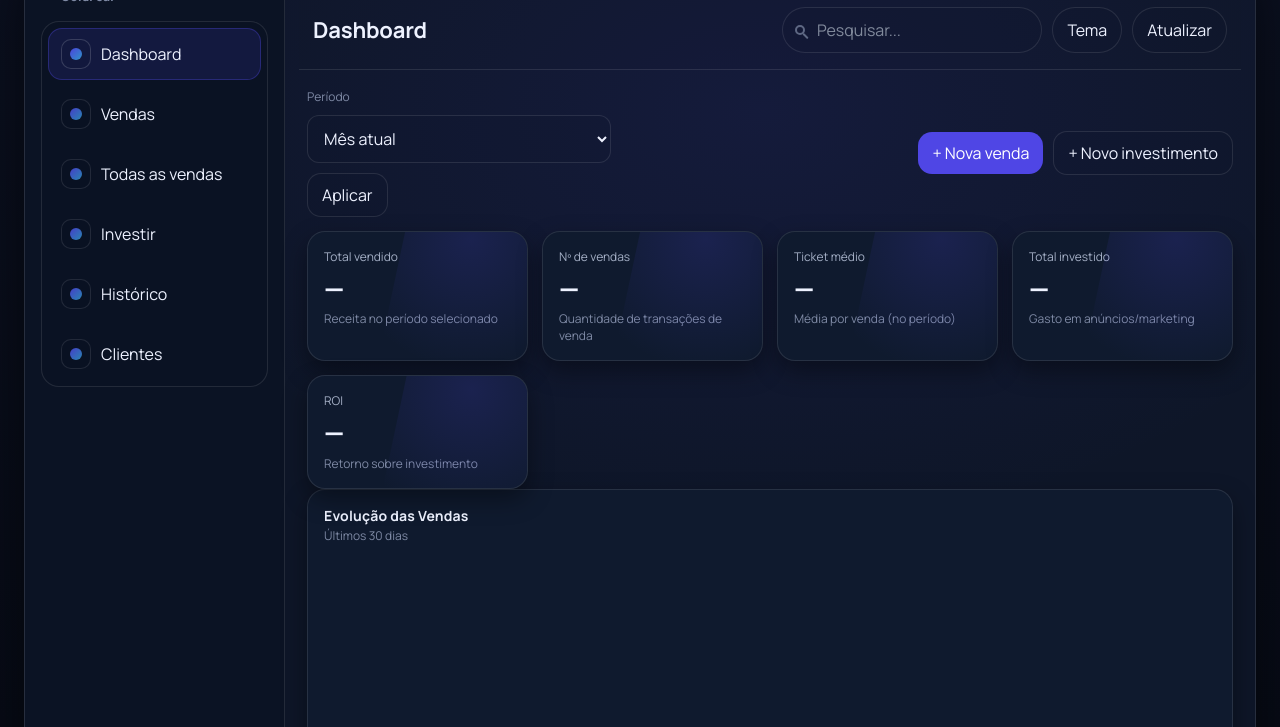
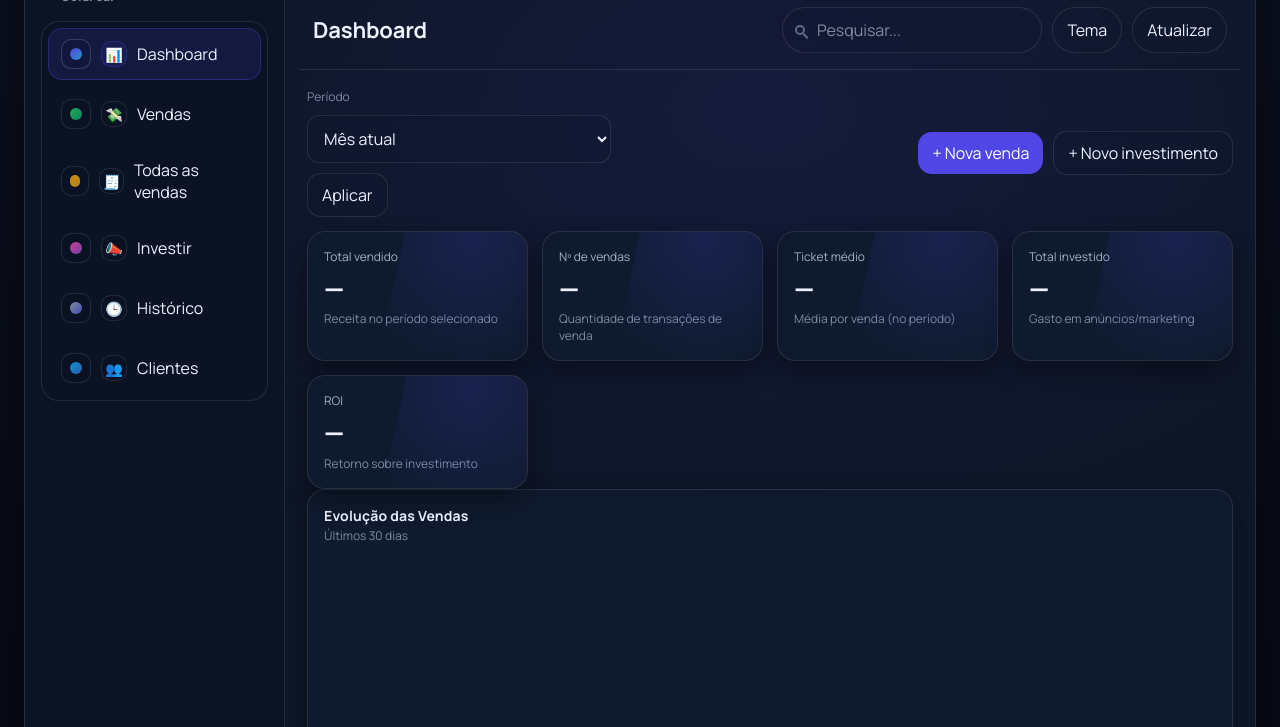
Before and after one commit to BRUNOCELSO1/Coldfear, a website with bundled scripts: page dashboard-spa/index.html in a window 1280 px wide. Shown: the part 73-800 px from the top of the page. Built offline with nearby package versions, Linux system fonts and the light colour scheme; a script that the page names is missing.

Commit message:
UI: nav com emojis e cores

```diff
--- a/dashboard-spa/index.html
+++ b/dashboard-spa/index.html
@@ -26,26 +26,32 @@
         <nav class="side-nav" aria-label="Navegação principal">
           <button data-view="dashboard" class="nav-btn active" aria-current="page">
             <span class="nav-ico" aria-hidden="true"></span>
+            <span class="nav-emoji" aria-hidden="true">📊</span>
             <span>Dashboard</span>
           </button>
           <button data-view="vendas" class="nav-btn">
             <span class="nav-ico" aria-hidden="true"></span>
+            <span class="nav-emoji" aria-hidden="true">💸</span>
             <span>Vendas</span>
           </button>
           <button data-view="todas-vendas" class="nav-btn">
             <span class="nav-ico" aria-hidden="true"></span>
+            <span class="nav-emoji" aria-hidden="true">🧾</span>
             <span>Todas as vendas</span>
           </button>
           <button data-view="investir" class="nav-btn">
             <span class="nav-ico" aria-hidden="true"></span>
+            <span class="nav-emoji" aria-hidden="true">📣</span>
             <span>Investir</span>
           </button>
           <button data-view="historico" class="nav-btn">
             <span class="nav-ico" aria-hidden="true"></span>
+            <span class="nav-emoji" aria-hidden="true">🕒</span>
             <span>Histórico</span>
           </button>
           <button data-view="clientes" class="nav-btn">
             <span class="nav-ico" aria-hidden="true"></span>
+            <span class="nav-emoji" aria-hidden="true">👥</span>
             <span>Clientes</span>
           </button>
         </nav>
--- a/dashboard-spa/styles.css
+++ b/dashboard-spa/styles.css
@@ -135,12 +135,27 @@ button{cursor:pointer}
   transition:transform .12s ease, background .12s ease, border-color .12s ease;
   text-align:left;
 }
+.nav-emoji{
+  width:26px;
+  height:26px;
+  display:inline-flex;
+  align-items:center;
+  justify-content:center;
+  border-radius:10px;
+  border:1px solid var(--border);
+  background:rgba(15,23,42,.02);
+  font-size:14px;
+}
 .side-nav .nav-btn:hover{background:rgba(79,70,229,.06); border-color:rgba(79,70,229,.16)}
 .side-nav .nav-btn:active{transform:translateY(1px)}
 .side-nav .nav-btn:focus-visible{outline:none; box-shadow:var(--focus)}
 .side-nav .nav-btn.active{
   background:rgba(79,70,229,.14);
   border-color:rgba(79,70,229,.34);
+}
+.side-nav .nav-btn.active .nav-emoji{
+  border-color:rgba(79,70,229,.30);
+  background:rgba(79,70,229,.10);
 }
 .nav-ico{
   width:30px;
@@ -158,6 +173,12 @@ button{cursor:pointer}
   background:linear-gradient(135deg, rgba(79,70,229,.95), rgba(56,189,248,.75));
   opacity:.9;
 }
+.nav-btn[data-view="dashboard"] .nav-ico::after{background:linear-gradient(135deg, rgba(79,70,229,.95), rgba(56,189,248,.75))}
+.nav-btn[data-view="vendas"] .nav-ico::after{background:linear-gradient(135deg, rgba(34,197,94,.95), rgba(16,185,129,.75))}
+.nav-btn[data-view="todas-vendas"] .nav-ico::after{background:linear-gradient(135deg, rgba(245,158,11,.95), rgba(251,191,36,.75))}
+.nav-btn[data-view="investir"] .nav-ico::after{background:linear-gradient(135deg, rgba(236,72,153,.95), rgba(168,85,247,.75))}
+.nav-btn[data-view="historico"] .nav-ico::after{background:linear-gradient(135deg, rgba(148,163,184,.95), rgba(99,102,241,.75))}
+.nav-btn[data-view="clientes"] .nav-ico::after{background:linear-gradient(135deg, rgba(14,165,233,.95), rgba(59,130,246,.75))}
 .side-nav .nav-btn.active .nav-ico{
   background:rgba(15,23,42,.05);
   border-color:var(--borderStrong);
```
